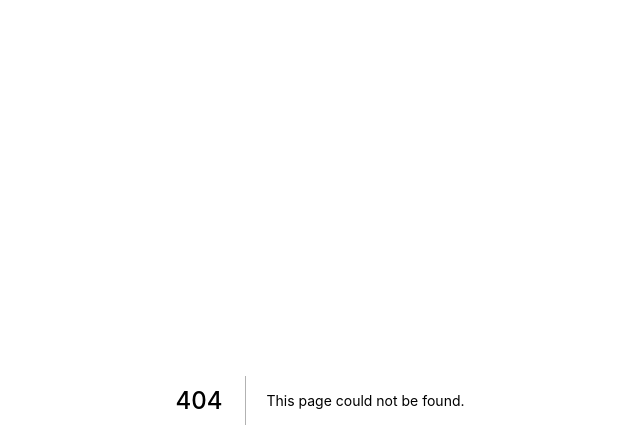
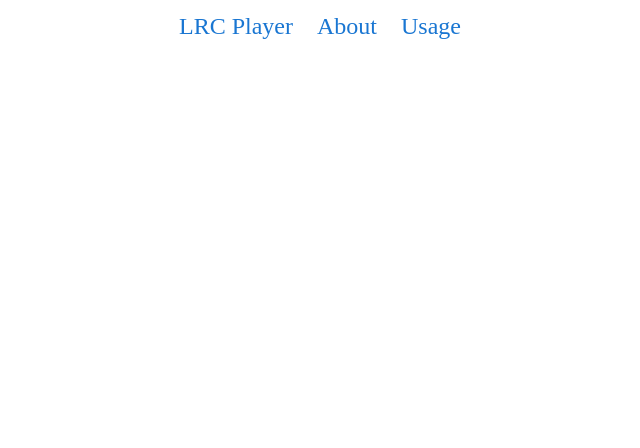
Before and after one commit to Lizari/LRC-Player, a Next.js app: page /about in a window 1280 px wide. Before the commit this address had no page. Shown: the top 448 px of the page, without its empty margins (320-960 px from the left). Built offline with nearby package versions, Linux system fonts and the light colour scheme.

Commit message:
取り敢えず一時的に各ページを追加

```diff
--- /dev/null
+++ b/src/pages/about.tsx
@@ -0,0 +1,12 @@
+import { NextPage } from 'next';
+import Header from '@/components/Header';
+
+const About: NextPage = () => {
+  return(
+    <div>
+      <Header/>
+    </div>
+  )
+}
+
+export default About
```
Also changed, not shown: src/pages/usage.tsx (added, +12 -0 lines).
